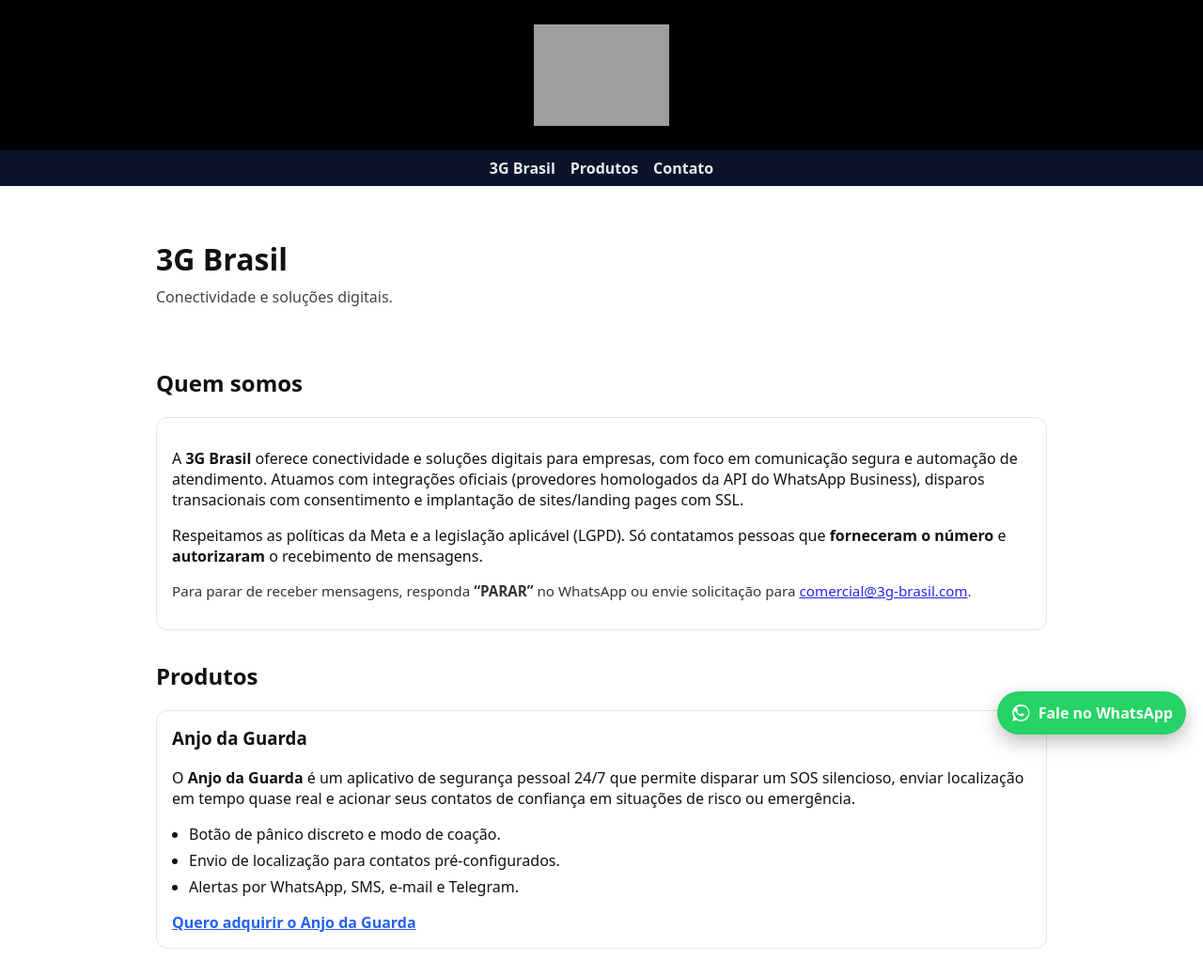
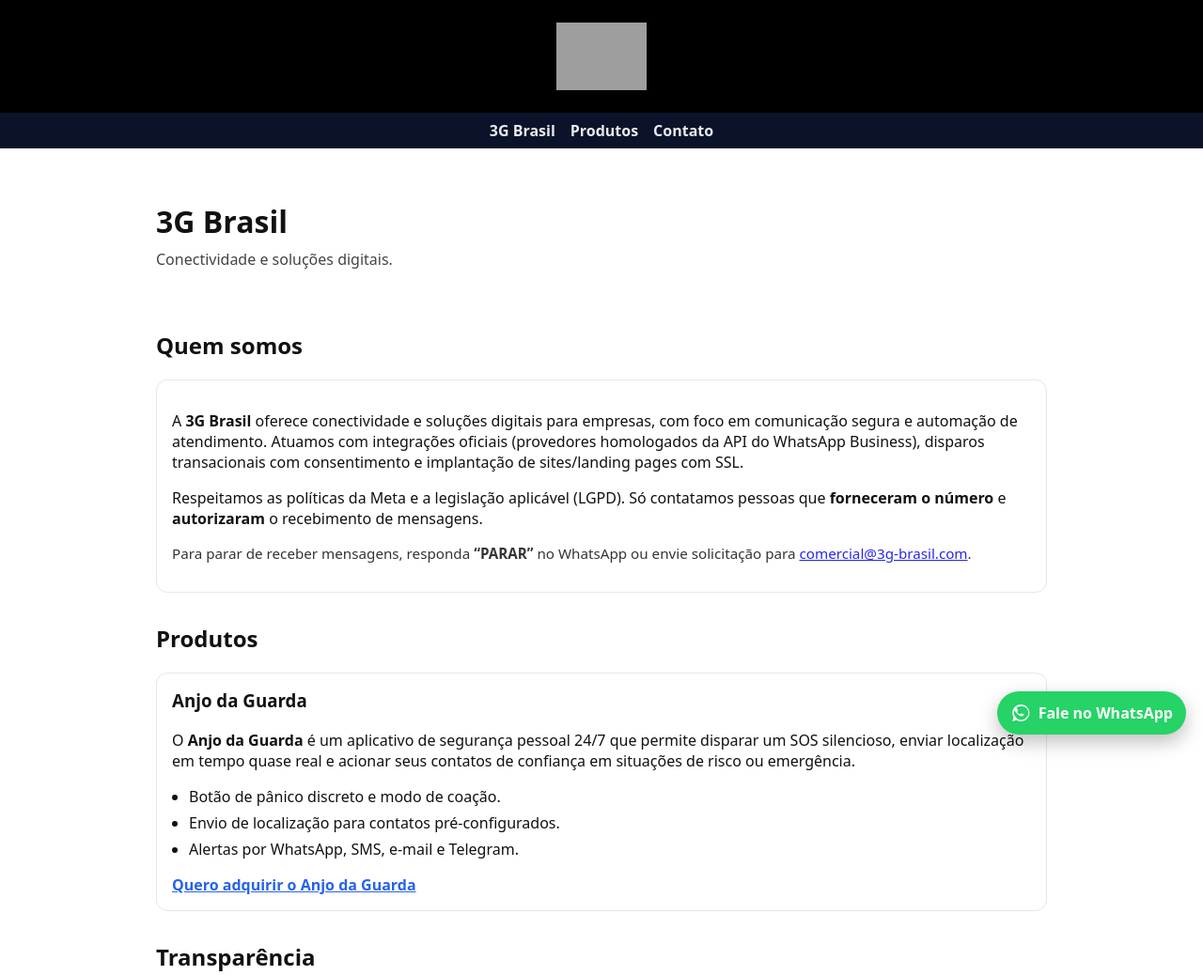
Before and after one commit to glaucusmotta-ai/3g-brasil, a plain HTML site: page index.html in a window 1280 px wide. Shown: the top 1038 px of the page at 94% size. Drawn offline with Linux system fonts and the light colour scheme; grey boxes are pictures that could not be loaded.

Commit message:
Reduz altura do banner 3G Brasil

```diff
--- a/assets/site.css
+++ b/assets/site.css
@@ -31,7 +31,7 @@
 /* Faixa do LOGO */
 .logo-band {
   width: 100%;
-  height: 160px;                    /* altura máxima no desktop */
+  height: 120px;                    /* altura máxima no desktop */
   display: flex;
   align-items: center;
   justify-content: center;
```
